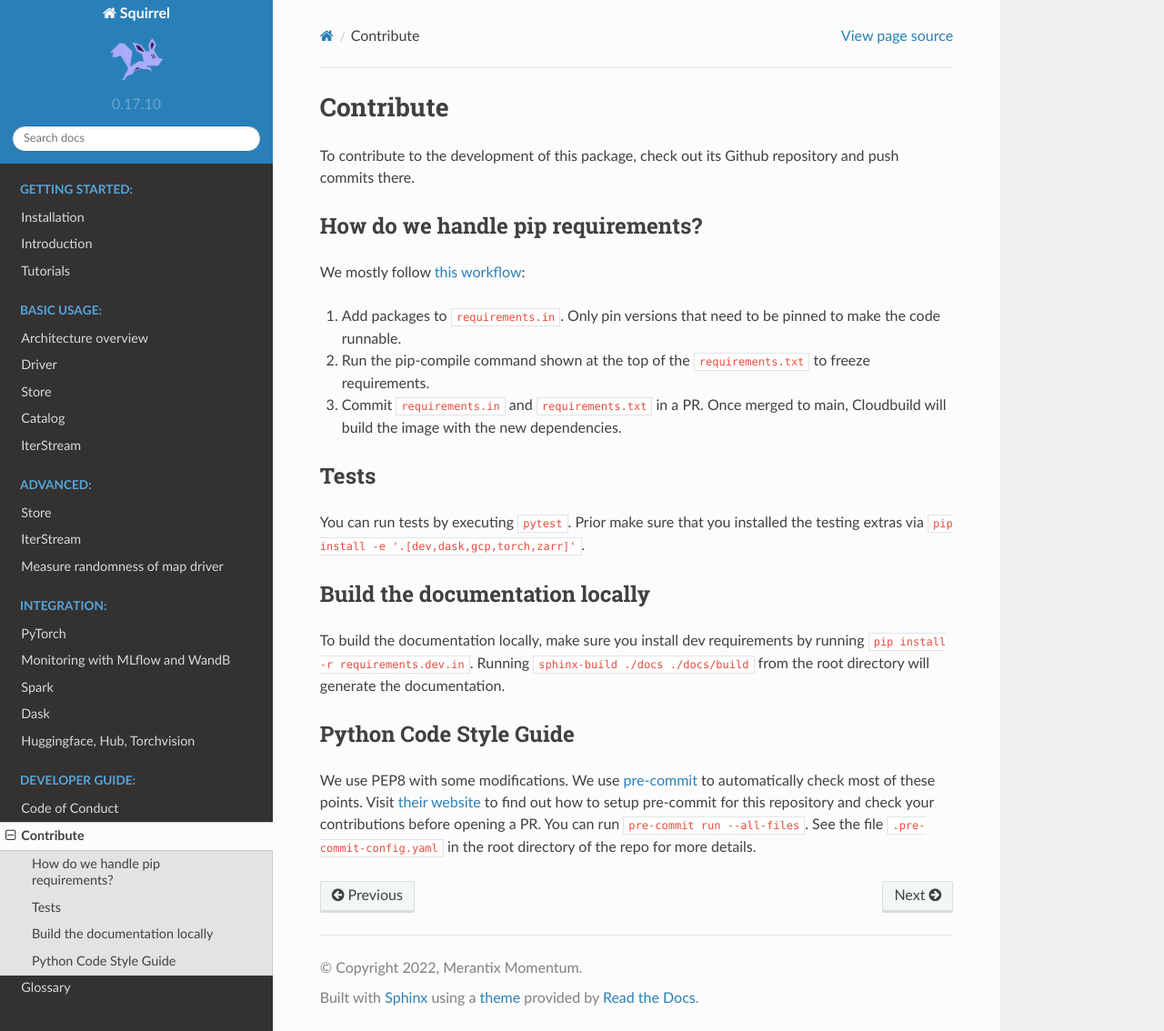
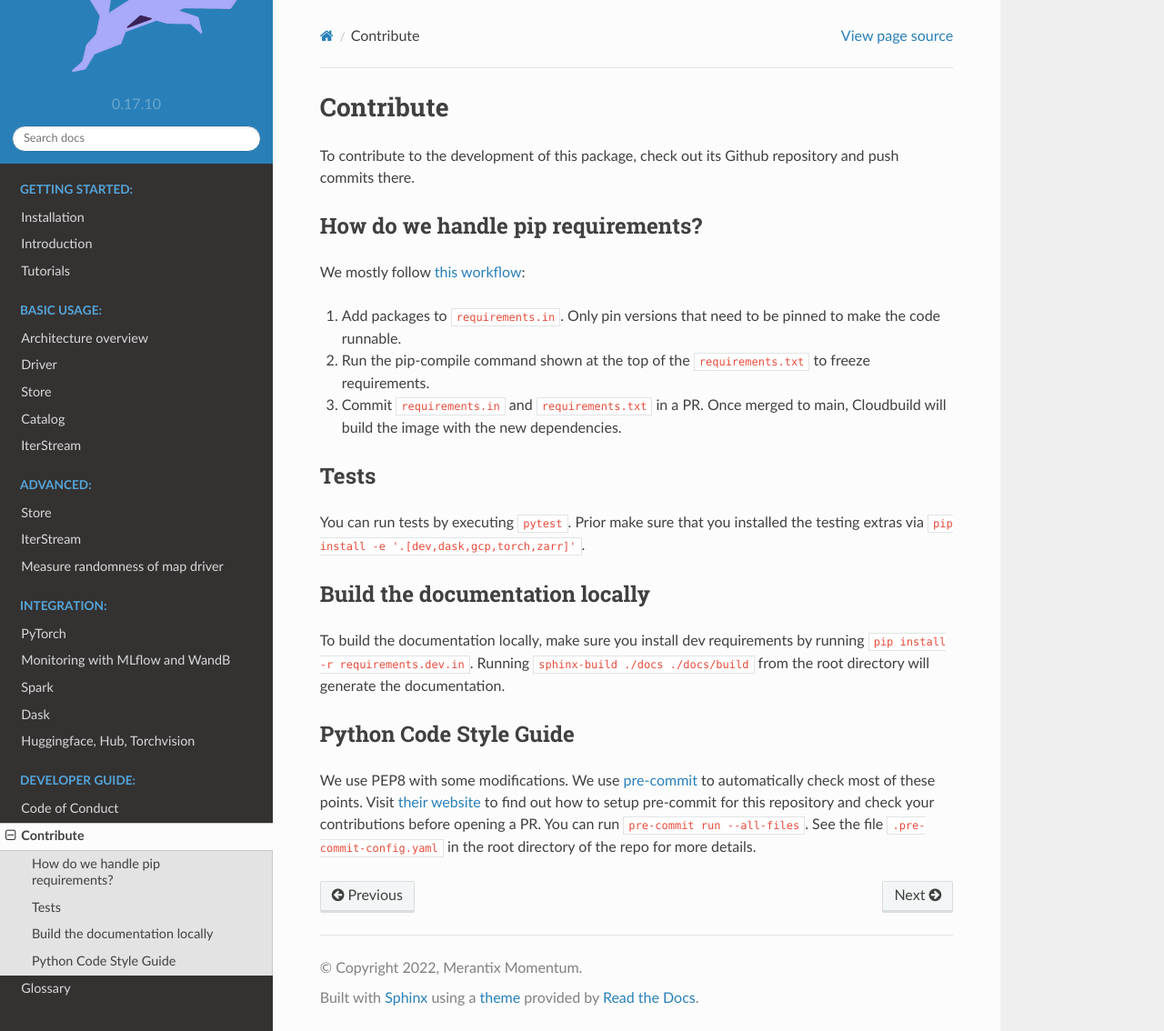
Before and after one commit to merantix-momentum/squirrel-core, a Sphinx documentation site: the page built from docs/developer/contribute.rst, in a window 1280 px wide and 1134 px high. Shown: the whole window at 91% size. Built offline with Sphinx 7.4.7 and the Read the Docs theme 2.0.0, drawn with Linux system fonts in a browser that asks for light colours; the version number is read from the project's files by our own code.

Commit message:
Use different logo to align with sq ds core

```diff
--- a/docs/conf.py
+++ b/docs/conf.py
@@ -103,7 +103,7 @@ html_theme = "sphinx_rtd_theme"
 html_static_path = ["_static"]
 
 # Add logo and favicon
-html_logo = "_static/logo_xs.png"
+html_logo = "_static/logo.png"
 html_favicon = "_static/favicon.ico"
 
 # Document Python Code
```
